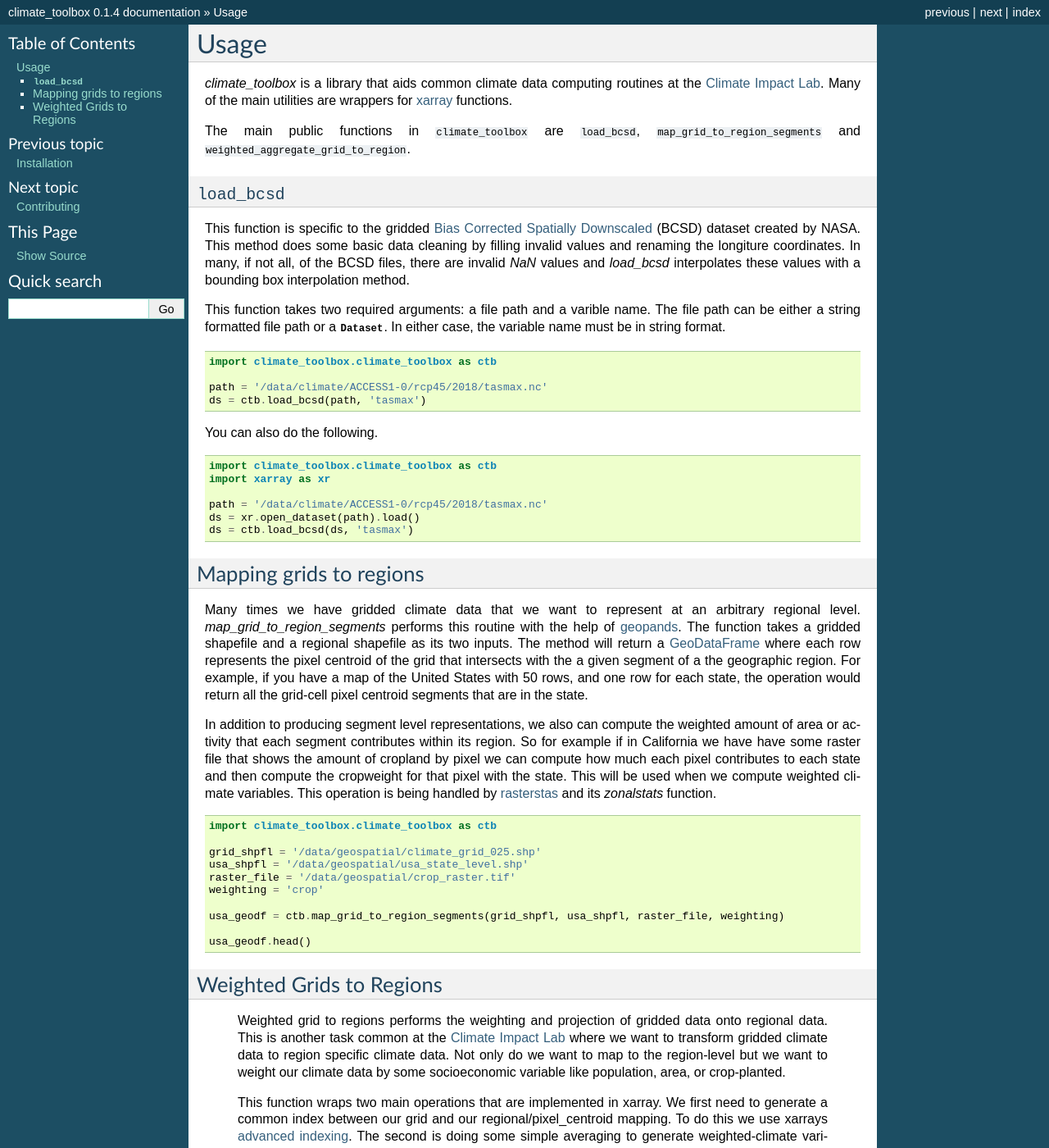
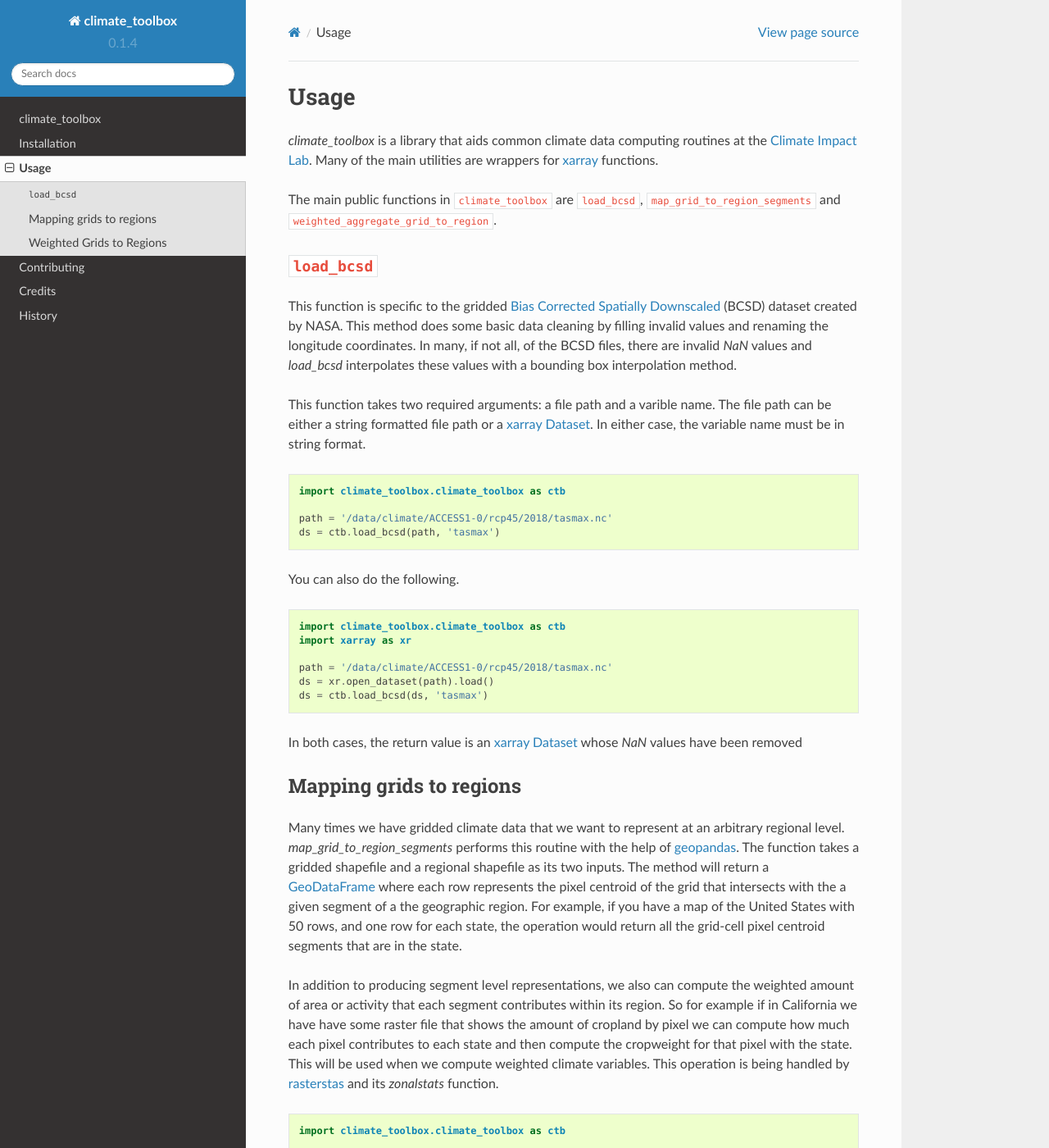
Before and after one commit to ClimateImpactLab/climate_toolbox, a Sphinx documentation site: the page built from docs/usage.rst, in a window 1280 px wide and 1400 px high. Shown: the whole window at 82% size. Built offline with Sphinx 7.4.7 and the Read the Docs theme 2.0.0, drawn with Linux system fonts in a browser that asks for light colours; pages that are not in the unit, such as notebooks, are missing from menus; some of the changed text lies outside the part shown.

Commit message:
change theme

```diff
--- a/docs/conf.py
+++ b/docs/conf.py
@@ -132,7 +132,7 @@ pygments_style = 'sphinx'
 
 # The theme to use for HTML and HTML Help pages.  See the documentation for
 # a list of builtin themes.
-html_theme = 'default'
+html_theme = 'sphinx_rtd_theme'
 
 # Theme options are theme-specific and customize the look and feel of a
 # theme further.  For a list of options available for each theme, see the
--- a/docs/usage.rst
+++ b/docs/usage.rst
@@ -9,9 +9,9 @@ The main public functions in ``climate_toolbox`` are ``load_bcsd``, ``map_grid_t
 ``load_bcsd``
 -------------
 
-This function is specific to the gridded `Bias Corrected Spatially Downscaled <https://nex.nasa.gov/nex/projects/1356/>`_ (BCSD) dataset created by NASA. This method does some basic data cleaning by filling invalid values and renaming the longiture coordinates. In many, if not all, of the BCSD files, there are invalid `NaN` values and `load_bcsd` interpolates these values with a bounding box interpolation method.
+This function is specific to the gridded `Bias Corrected Spatially Downscaled <https://nex.nasa.gov/nex/projects/1356/>`_ (BCSD) dataset created by NASA. This method does some basic data cleaning by filling invalid values and renaming the longitude coordinates. In many, if not all, of the BCSD files, there are invalid `NaN` values and `load_bcsd` interpolates these values with a bounding box interpolation method.
 
-This function takes two required arguments: a file path and a varible name. The file path can be either a string formatted file path or a :py:class:`~xarray.Dataset`. In either case, the variable name must be in string format.
+This function takes two required arguments: a file path and a varible name. The file path can be either a string formatted file path or a `xarray Dataset <http://xarray.pydata.org/en/stable/generated/xarray.Dataset.html?highlight=dataset>`_. In either case, the variable name must be in string format.
 
 .. code-block:: python
 
@@ -32,11 +32,13 @@ You can also do the following.
     ds = xr.open_dataset(path).load()
     ds = ctb.load_bcsd(ds, 'tasmax')
 
+In both cases, the return value is an `xarray Dataset <http://xarray.pydata.org/en/stable/generated/xarray.Dataset.html?highlight=dataset>`_ whose `NaN` values have been removed
+
 
 Mapping grids to regions
 ------------------------
 
-Many times we have gridded climate data that we want to represent at an arbitrary regional level. `map_grid_to_region_segments` performs this routine with the help of `geopands <https://geopandas.org>`_. The function takes a gridded shapefile and a regional shapefile as its two inputs. The method will return a `GeoDataFrame <http://geopandas.org/data_structures.html#geodataframe>`_ where each row represents the pixel centroid of the grid that intersects with the a given segment of a the geographic region. For example, if you have a map of the United States with 50 rows, and one row for each state, the operation would return all the grid-cell pixel centroid segments that are in the state.
+Many times we have gridded climate data that we want to represent at an arbitrary regional level. `map_grid_to_region_segments` performs this routine with the help of `geopandas <https://geopandas.org>`_. The function takes a gridded shapefile and a regional shapefile as its two inputs. The method will return a `GeoDataFrame <http://geopandas.org/data_structures.html#geodataframe>`_ where each row represents the pixel centroid of the grid that intersects with the a given segment of a the geographic region. For example, if you have a map of the United States with 50 rows, and one row for each state, the operation would return all the grid-cell pixel centroid segments that are in the state.
 
 In addition to producing segment level representations, we also can compute the weighted amount of area or activity that each segment contributes within its region. So for example if in California we have have some raster file that shows the amount of cropland by pixel we can compute how much each pixel contributes to each state and then compute the cropweight for that pixel with the state. This will be used when we compute weighted climate variables. This operation is being handled by `rasterstas <http://pythonhosted.org/rasterstats/>`_ and its `zonalstats` function.
 
```
